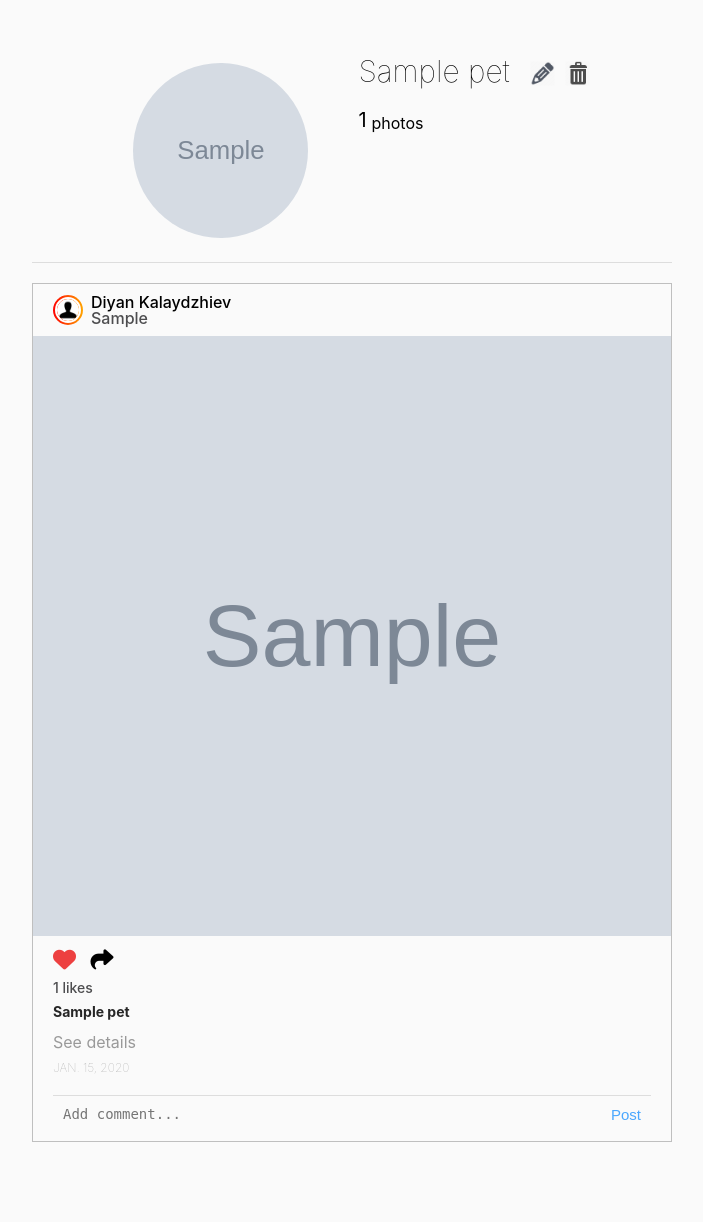
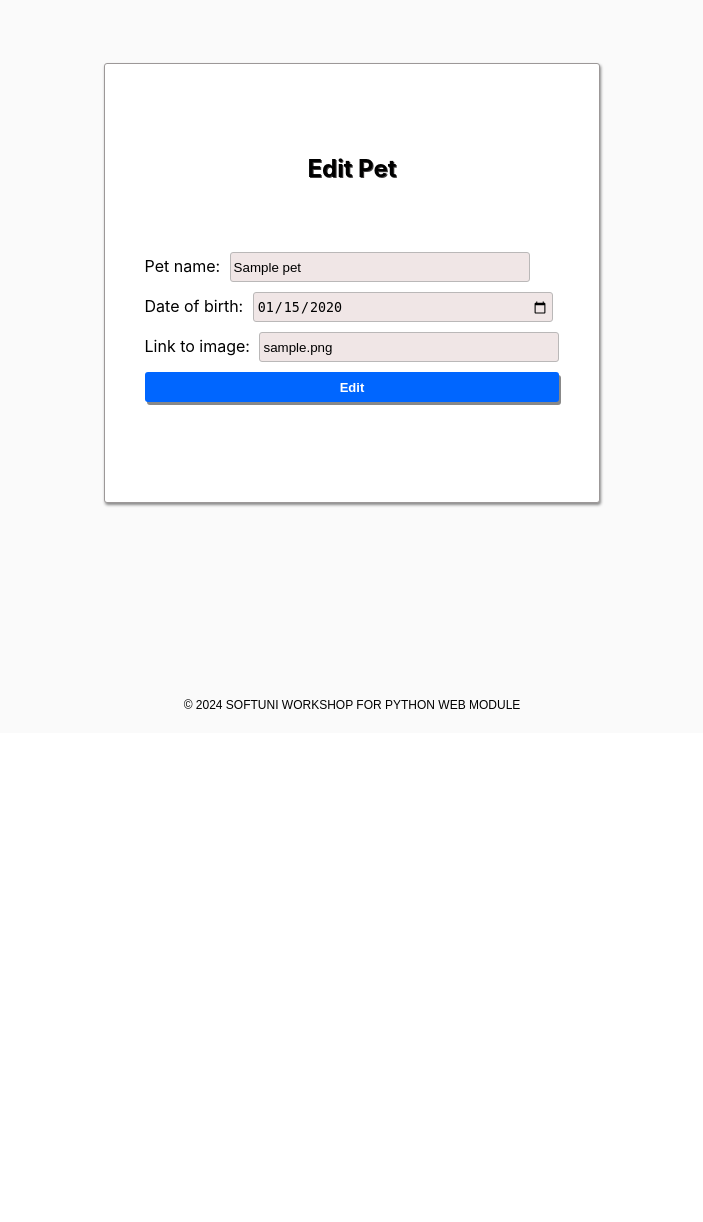
Before and after one commit to GeorgiDN/Petstagram, a Django app: a page that uses templates/common/nav.html in a window 1280 px wide. Shown: the part 87-1309 px from the top of the page, without its empty margins (288-991 px from the left). After the commit the page ends 796 px from the top, so only its background shows below. Run offline with Django 5.2, Linux system fonts and the light colour scheme; tables that the repository leaves empty hold one stand-in row (values such as "Sample post"); grey boxes marked "Sample" are stand-in pictures.

Commit message:
feat: add pet-edit-page

```diff
--- a/petstagram/pets/urls.py
+++ b/petstagram/pets/urls.py
@@ -6,7 +6,7 @@ urlpatterns = [
     path("add/", views.pet_add_page, name="add-pet"),
     path("<str:username>/pet/<slug:pet_slug>/", include([
         path("", views.pet_details_page, name="pet-details"),
-        path("edit/", views.pet_details_page, name="edit-pet"),
+        path("edit/", views.pet_edit_page, name="edit-pet"),
         path("delete/", views.pet_delete_page, name="delete-pet"),
     ])),
 ]
--- a/petstagram/pets/views.py
+++ b/petstagram/pets/views.py
@@ -1,6 +1,6 @@
 from django.shortcuts import render, redirect
 
-from petstagram.pets.forms import PetAddForm
+from petstagram.pets.forms import PetAddForm, PetEditForm
 from petstagram.pets.models import Pet
 
 
@@ -36,4 +36,19 @@ def pet_details_page(request, username, pet_slug):
 
 
 def pet_edit_page(request, username, pet_slug):
-    return render(request, "pets/pet-edit-page.html")
+    pet = Pet.objects.get(slug=pet_slug)  # Fetch the pet instance using the slug
+
+    if request.method == "POST":
+        form = PetEditForm(request.POST, instance=pet)
+        if form.is_valid():
+            form.save()
+            return redirect("pet-details", username=username, pet_slug=pet_slug)
+    else:
+        form = PetEditForm(instance=pet)  # Prepopulate form with the pet instance
+
+    context = {
+        "form": form,
+        "pet": pet,
+    }
+
+    return render(request, "pets/pet-edit-page.html", context)
--- a/templates/pets/pet-edit-page.html
+++ b/templates/pets/pet-edit-page.html
@@ -5,22 +5,9 @@
     <div class="edit-delete edit-photo">
         <h2>Edit Pet</h2>
         <!-- Start Edit Pet From -->
-        <form action="">
-            <p>
-                <label for="pet-name">Pet name: </label>
-                <input type="text" placeholder="Name" value="Sasho">
-            </p>
-            <p>
-                <label for="pet-date">Date of birth: </label>
-                <input type="date">
-            </p>
-            <p>
-                <label for="pet-image">Link to image: </label>
-                <input type="text" placeholder="Link to image"
-                       value="https://i.natgeofe.com/n/de94c416-6d23-45f5-9708-e8d56289268e/naturepl_01132178.jpg?w=636&h=631"
-                       alt="pet image">
-            </p>
-            <!-- Edit Pet Button -->
+        <form method="POST">
+            {% csrf_token %}
+            {{ form }}
             <button class="edit-btn" type="submit">Edit</button>
         </form>
         <!-- End Edit Pet Form -->
```
